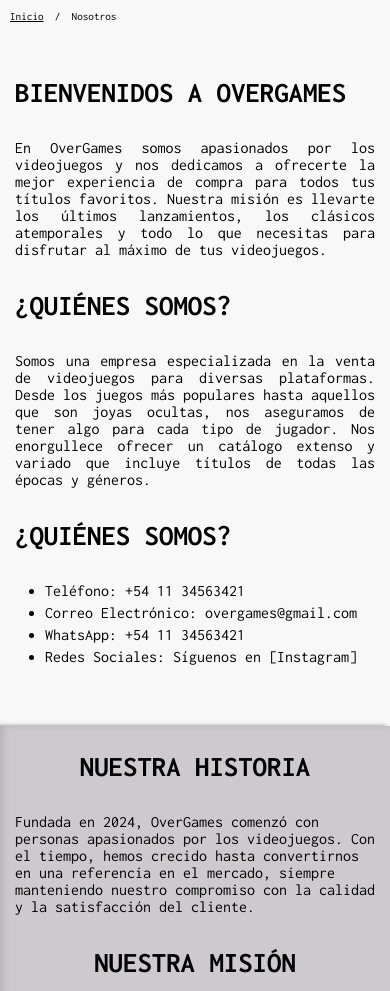
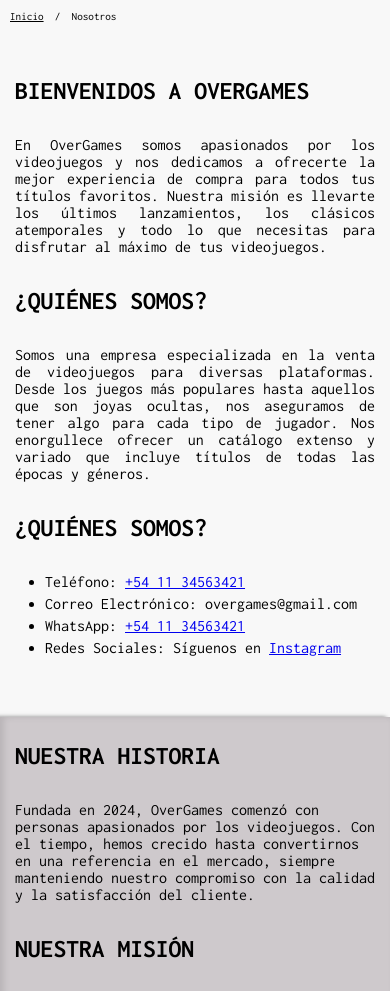
Before and after one commit to NachoGrane/Ignacio-Grane-71379-integrador-etapa1, a website built with Vite: page views/nosotros.html in a window 390 px wide. Shown: the part 58-1049 px from the top of the page. Built offline with nearby package versions, Linux system fonts and the light colour scheme.

Commit message:
responsive nosotros.html

```diff
--- a/scss/pages/_nosotros.scss
+++ b/scss/pages/_nosotros.scss
@@ -34,6 +34,7 @@
           margin-bottom: 2rem;
           font-size: 1.8rem;
         }
+
         & > p {
           margin-bottom: 2rem;
           font-size: 1rem;
@@ -46,13 +47,18 @@
             margin-bottom: 5px;
           }
         }
+        @media (max-width: 768px) {
+          & > h2 {
+            font-size: 1.6rem;
+          }
+        }
       }
     }
     &-right {
       background-color: var(--bs-terciary);
       display: flex;
       flex-direction: column;
-      align-items: center;
+      align-items: start;
       justify-content: space-around;
       padding: 15px;
       border: 1px solid var(--text-main);
@@ -65,12 +71,15 @@
       }
       & > p {
         font-size: 1rem;
-        margin-bottom: 2rem
+        margin-bottom: 2rem;
       }
       @media (max-width: 768px) {
         & {
           border: 0px;
         }
+        & > h2 {
+          font-size: 1.6rem;
+        }
       }
     }
   }
--- a/views/nosotros.html
+++ b/views/nosotros.html
@@ -154,10 +154,10 @@
               </p>
               <h2>¿Quiénes Somos?</h2>
               <ul>
-                <li>Teléfono: +54 11 34563421</li>
+                <li>Teléfono: <a href="#">+54 11 34563421</a></li>
                 <li>Correo Electrónico: overgames@gmail.com</li>
-                <li>WhatsApp: +54 11 34563421</li>
-                <li>Redes Sociales: Síguenos en [Instagram]</li>
+                <li>WhatsApp: <a href="#">+54 11 34563421</a></li>
+                <li>Redes Sociales: Síguenos en <a href="#">Instagram</a></li>
               </ul>
             </div>
           </div>
```
